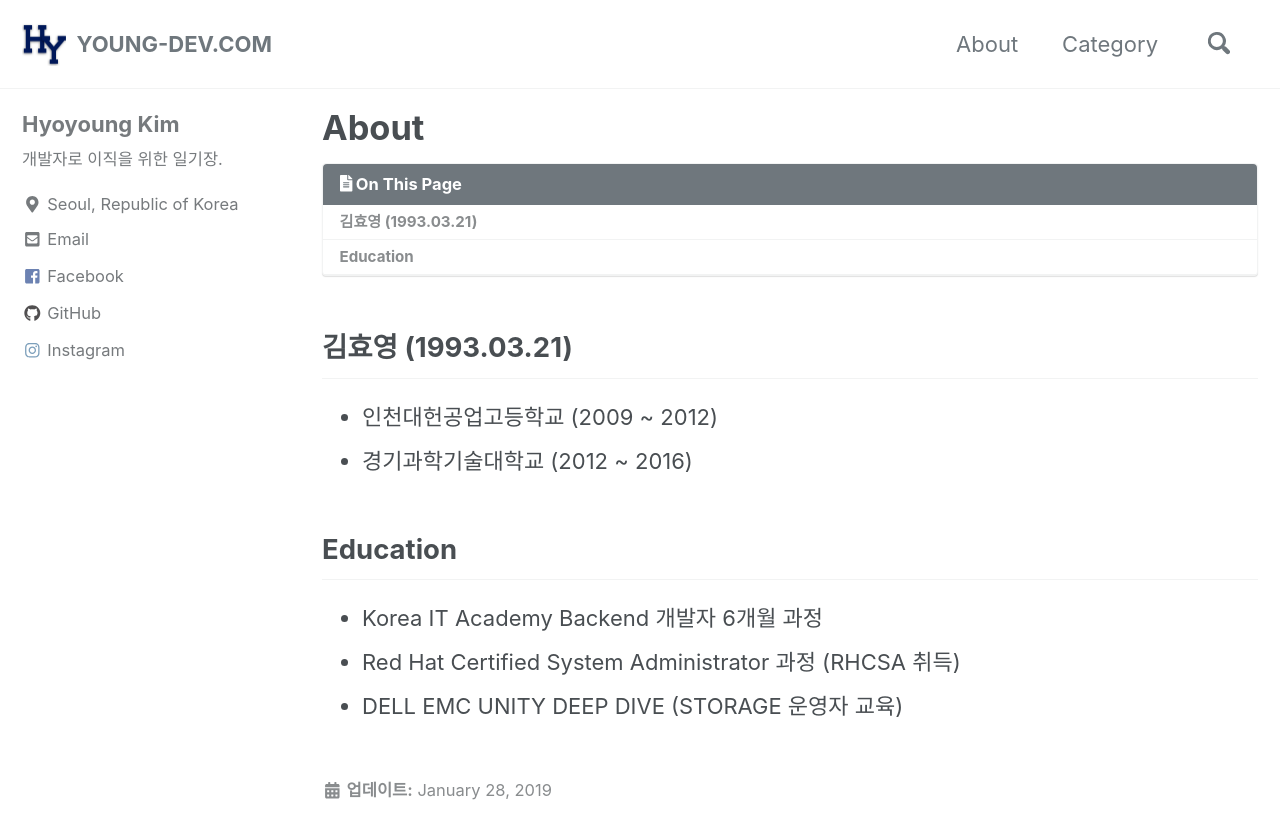
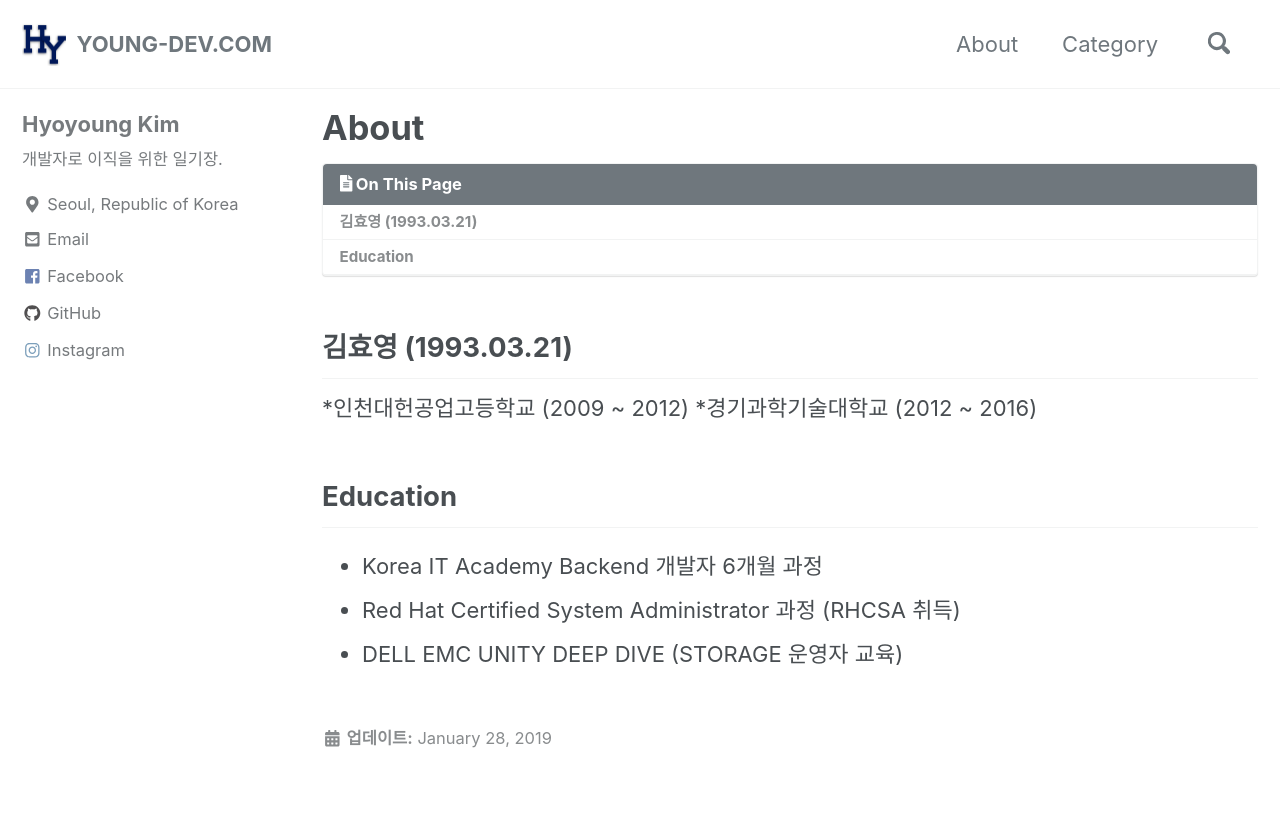
Before and after one commit to youngfromseoul/youngfromseoul.github.io2, a Jekyll site: the page built from _pages/about.md, in a window 1280 px wide and 900 px high. Shown: the top 839 px of the window. Built offline with Jekyll 4.4.1, drawn with Linux system fonts in a browser that asks for light colours; cached includes are drawn as plain includes; nearby versions of some CDN libraries; some web fonts are replaced; library files that are not in the unit come from our copies.

```diff
--- a/_pages/about.md
+++ b/_pages/about.md
@@ -9,8 +9,9 @@ toc: true
 
 
 ## 김효영 (1993.03.21)
- - 인천대헌공업고등학교 (2009 ~ 2012)
- - 경기과학기술대학교 (2012 ~ 2016)
+
+ *인천대헌공업고등학교 (2009 ~ 2012)
+ *경기과학기술대학교 (2012 ~ 2016)
 
 
 ## Education
```
